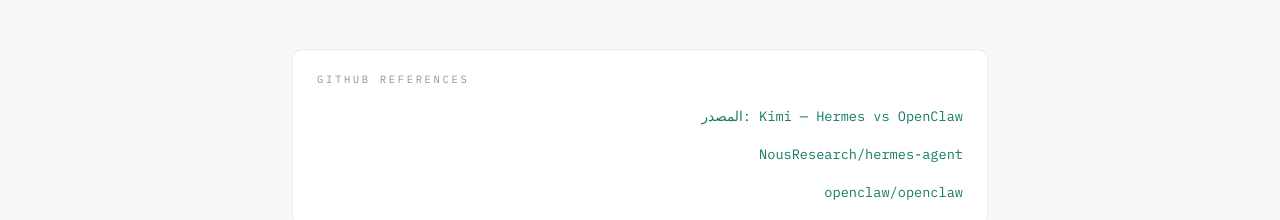
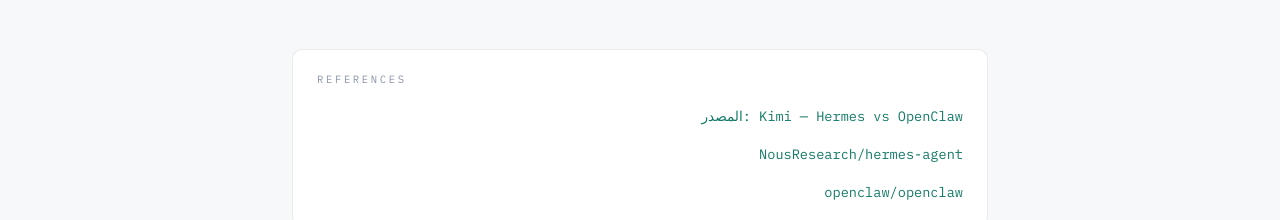
Before and after one commit to meshal236/alfaisal-website, a Next.js app: page /blog/hermes-vs-openclaw in a window 1280 px wide. Shown: the part 4283-4503 px from the top of the page. Built offline with nearby package versions, Linux system fonts and the light colour scheme; a web font is replaced by a local one.

Commit message:
Rename article refs label from GITHUB REFERENCES to REFERENCES

```diff
--- a/components/ArticleView.tsx
+++ b/components/ArticleView.tsx
@@ -5,8 +5,8 @@
 import { useLanguage } from "@/lib/language-context";
 
 const COPY = {
-  ar: { refsLabel: "GITHUB REFERENCES", back: "← كل المقالات" },
-  en: { refsLabel: "GITHUB REFERENCES", back: "← All Articles" },
+  ar: { refsLabel: "REFERENCES", back: "← كل المقالات" },
+  en: { refsLabel: "REFERENCES", back: "← All Articles" },
 };
 
 export default function ArticleView({ post }: { post: Post }) {
```
Also changed, not shown: 1 other file (tests, documents, lock files or other folders).
